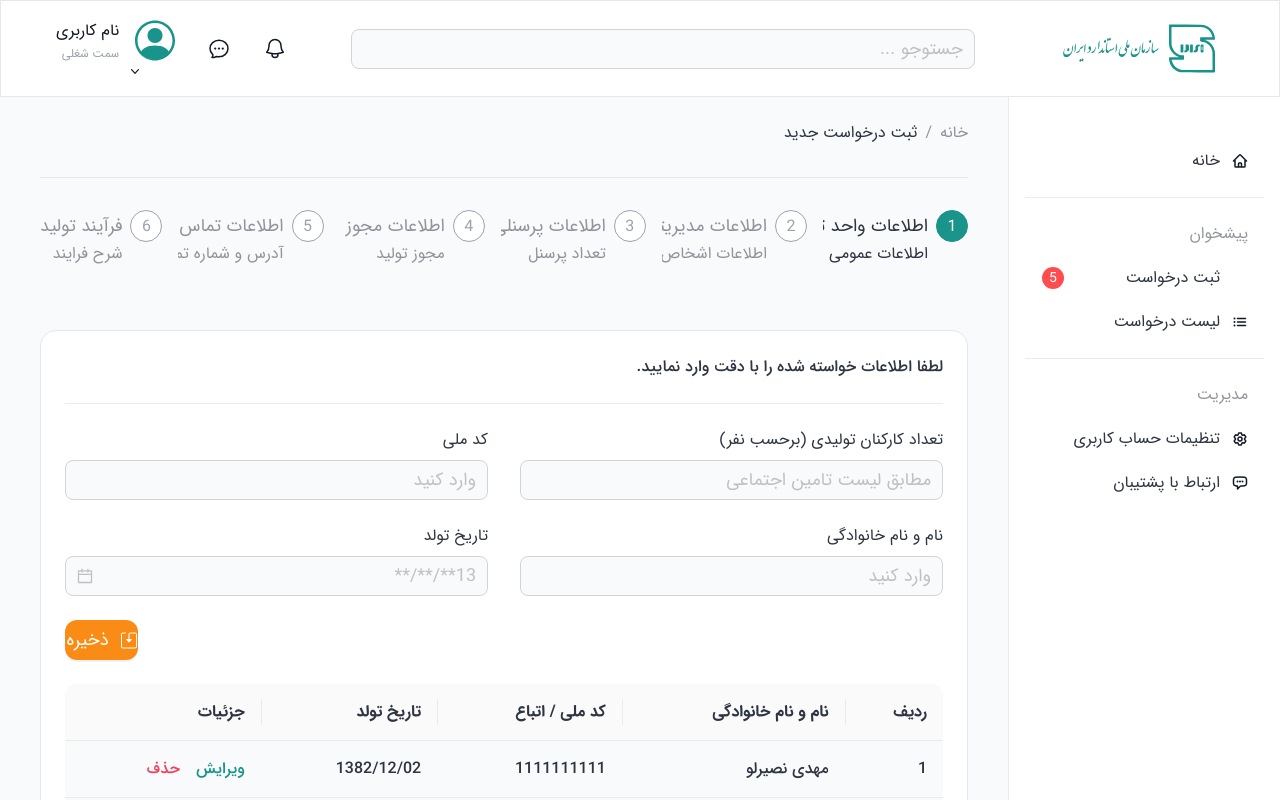
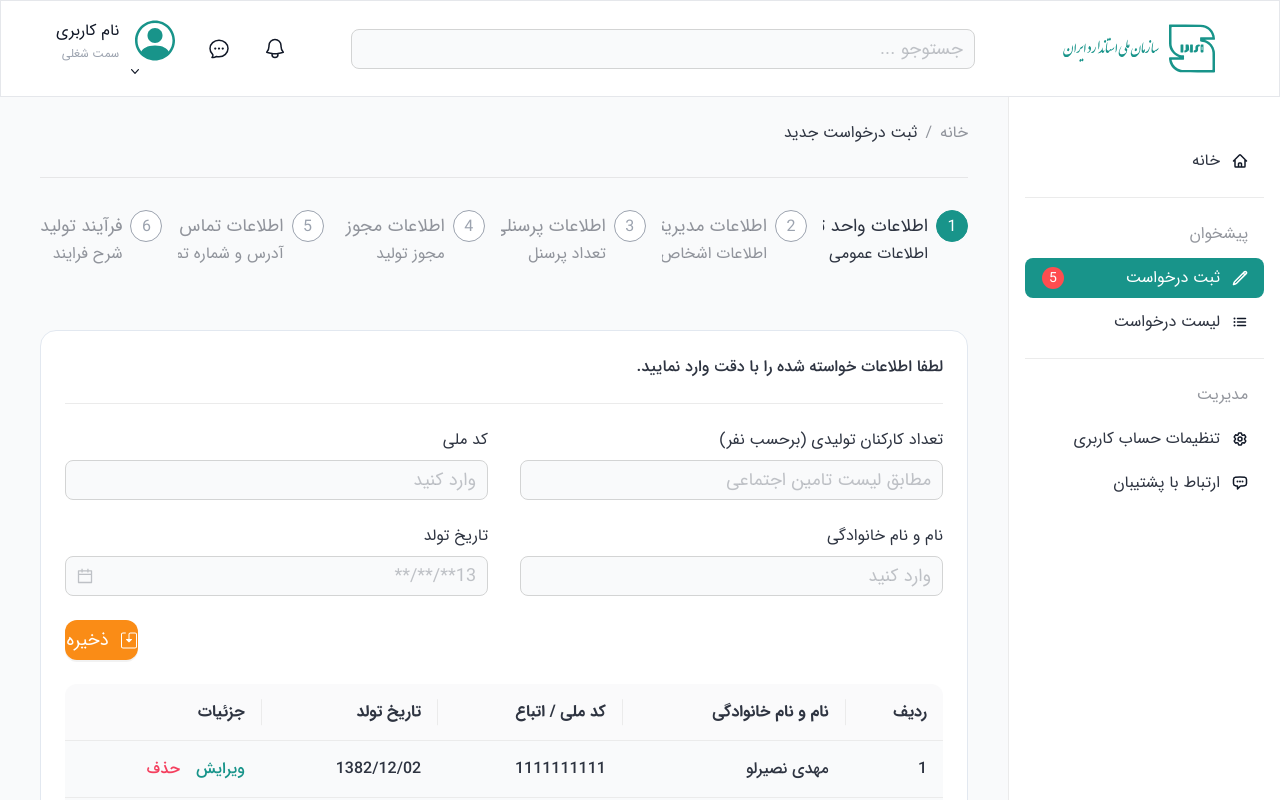
Before and after one commit to mahdi-nasirlo/oil-derivation-front, a Next.js app: page /dashboard/request/personnel-info in a window 1280 px wide. Shown: the top 800 px of the page. Built offline with nearby package versions, Linux system fonts and the light colour scheme.

Commit message:
fix navigation of sidebar

```diff
--- a/src/app/dashboard/components/showData.tsx
+++ b/src/app/dashboard/components/showData.tsx
@@ -1,5 +1,5 @@
 'use client'
-import {Descriptions} from "antd";
+import {Descriptions} from "../../../../lib/antd";
 
 export default function DisplayData({data}: { data: { success: boolean, message: string | null, data: string } }) {
 
--- /dev/null
+++ b/src/app/dashboard/loading.tsx
@@ -0,0 +1,9 @@
+'use client'
+import {LoadingOutlined} from '@ant-design/icons';
+import {Spin} from 'antd';
+
+const antIcon = <LoadingOutlined type="" style={{fontSize: 24}} spin/>;
+export default function Loading() {
+
+    return <Spin indicator={antIcon}/>
+}
--- a/src/app/dashboard/request/layout.tsx
+++ b/src/app/dashboard/request/layout.tsx
@@ -1,4 +1,4 @@
-import { Divider, Steps } from "antd"
+import {Steps} from "../../../../lib/antd"
 
 export default function RootLayout({
     children,
--- a/src/components/layout/header.tsx
+++ b/src/components/layout/header.tsx
@@ -1,14 +1,11 @@
-// import React from 'react'
 import Image from 'next/image'
-import { SearchOutlined, SmileOutlined } from '@ant-design/icons'
-import { Dropdown, Input, MenuProps, Space, theme } from 'antd'
-import { Header } from 'antd/es/layout/layout'
-import { Typography } from 'antd';
+import {SmileOutlined} from '@ant-design/icons'
+import {Dropdown, Input, MenuProps, theme, Typography} from 'antd'
+import {Header} from 'antd/es/layout/layout'
 
-const { Title } = Typography
 
 export default function LayoutHeader() {
-  const { token } = theme.useToken()
+  const {token} = theme.useToken()
   return (
       <>
 
@@ -25,16 +22,18 @@ export default function LayoutHeader() {
           gap: 64,
         }}>
         <span className='flex items-center'>
-          <Image height={24} width={24} alt='bell icon' src="/static/bell.svg" className='ml-4' />
-          <Image className='mr-4 ml-8' height={24} width={24} alt='chat-bubble-oval-left-ellipsis icon' src="/static/chat-bubble-oval-left-ellipsis.svg" />
-          <Dropdown className='flex flex-wrap items-center' menu={{ items }}>
+          <Image height={24} width={24} alt='bell icon' src="/static/bell.svg" className='ml-4'/>
+          <Image className='mr-4 ml-8' height={24} width={24} alt='chat-bubble-oval-left-ellipsis icon'
+                 src="/static/chat-bubble-oval-left-ellipsis.svg"/>
+          <Dropdown className='flex flex-wrap items-center' menu={{items}}>
             <span>
-              <Image className='ml-4' height={40} width={40} alt='person-circle icon' src="/static/person-circle.svg" />
+              <Image className='ml-4' height={40} width={40} alt='person-circle icon' src="/static/person-circle.svg"/>
               <span>
-                <Typography style={{ fontSize: "16px", fontWeight: 400, color: token.colorTextBase }} className='text-lg'>نام کاربری</Typography>
-                <Typography style={{ fontSize: "12px", fontWeight: 400, color: token.colorTextDisabled, }} className='font-semibold'>سمت شغلی</Typography>
+                <Typography style={{fontSize: "16px", fontWeight: 400, color: token.colorTextBase}} className='text-lg'>نام کاربری</Typography>
+                <Typography style={{fontSize: "12px", fontWeight: 400, color: token.colorTextDisabled,}}
+                            className='font-semibold'>سمت شغلی</Typography>
               </span>
-              <Image className='mr-8' height={16} width={16} src={"/static/chevron-down.svg"} alt='chevron-down.svg' />
+              <Image className='mr-8' height={16} width={16} src={"/static/chevron-down.svg"} alt='chevron-down.svg'/>
             </span>
           </Dropdown>
         </span>
--- a/src/components/layout/sidebar.tsx
+++ b/src/components/layout/sidebar.tsx
@@ -1,20 +1,26 @@
-'use client '
+'use client'
+import Link from "next/link";
 import React from 'react';
-import type { MenuProps } from 'antd';
-import { Badge, Menu, Space } from 'antd';
+import type {MenuProps} from 'antd';
+import {Badge, Menu} from 'antd';
 import Image from 'next/image';
-import { AppstoreOutlined, ClockCircleOutlined, MailOutlined, SettingOutlined } from '@ant-design/icons';
+import {usePathname} from "next/navigation";
+
 
 export default function LayoutSidebar() {
+    const pathname = usePathname()
+
     return (
-        <Menu
-            style={{ width: "272px", padding: "0 16px", paddingTop: "40px" }}
-            className='px-4'
-            defaultSelectedKeys={['1']}
-            defaultOpenKeys={['sub1']}
-            mode="inline"
-            items={items}
-        />
+        <>
+
+            <Menu
+                defaultSelectedKeys={[pathname]}
+                style={{width: "272px", padding: "0 16px", paddingTop: "40px"}}
+                className='px-4'
+                mode="inline"
+                items={items}
+            />
+        </>
     )
 }
 
@@ -26,6 +32,7 @@ function getItem(
     icon?: React.ReactNode,
     children?: MenuItem[],
     type?: 'group',
+    href?: string
 ): MenuItem {
     return {
         key,
@@ -33,6 +40,7 @@ function getItem(
         children,
         label,
         type,
+        href,
     } as MenuItem;
 }
 
@@ -40,33 +48,39 @@ function getItem(
 const MakeRequest = () =>
 (<>
     <div className='flex justify-between items-center'>
-        <span>
+        <Link href="/dashboard/request/personnel-info">
             ثبت درخواست
-        </span>
-        <Badge style={{ marginLeft: "1px", boxShadow: "none" }} count={5} />
+        </Link>
+        <Badge style={{marginLeft: "1px", boxShadow: "none"}} count={5}/>
     </div>
 </>)
 
-export const SvgIcon = ({ src, width = 16, height = 16, className }:
-    { src: string, width?: number, height?: number, className?: string }) => <Image src={src} width={width} height={height} className={className} alt='' />
+export const SvgIcon = ({src, width = 16, height = 16, className}:
+                            { src: string, width?: number, height?: number, className?: string }) => <Image src={src}
+                                                                                                            width={width}
+                                                                                                            height={height}
+                                                                                                            className={className}
+                                                                                                            alt=''/>
 
 const items: MenuProps['items'] = [
 
 
-    getItem('خانه', 'home', <SvgIcon src="/static/home.svg" className='ml-1' />),
+    getItem(<Link href="/dashboard">خانه</Link>, '/dashboard', <SvgIcon src="/static/home.svg" className='ml-1'/>),
 
-    { type: 'divider' },
+    {type: 'divider'},
 
     getItem('پیشخوان', 'dashboard', null, [
-        getItem(<MakeRequest />, 'make_request', <SvgIcon src="/static/pencil.svg" className='ml-1' />),
-        getItem('لیست درخواست', 'request_list', <SvgIcon src="/static/list-bullet.svg" className='ml-1' />)
+        getItem(<MakeRequest/>, "/dashboard/request/personnel-info", <SvgIcon src="/static/pencil.svg"
+                                                                              className='ml-1'/>),
+        getItem('لیست درخواست', 'request_list', <SvgIcon src="/static/list-bullet.svg" className='ml-1'/>)
     ], 'group'),
 
-    { type: 'divider' },
+    {type: 'divider'},
 
     getItem('مدیریت', 'management', null, [
-        getItem("تنظیمات حساب کاربری", 'profile-setting', <SvgIcon src="/static/cog-6-tooth.svg" className='ml-1' />),
-        getItem('ارتباط با پشتیبان', 'connect-support', <SvgIcon src="/static/chat-bubble-left-ellipsis.svg" className='ml-1' />)
+        getItem("تنظیمات حساب کاربری", 'profile-setting', <SvgIcon src="/static/cog-6-tooth.svg" className='ml-1'/>),
+        getItem('ارتباط با پشتیبان', 'connect-support', <SvgIcon src="/static/chat-bubble-left-ellipsis.svg"
+                                                                 className='ml-1'/>)
     ], 'group'),
 
 ];
```
Lines whose indentation alone changed are shown as unchanged.
